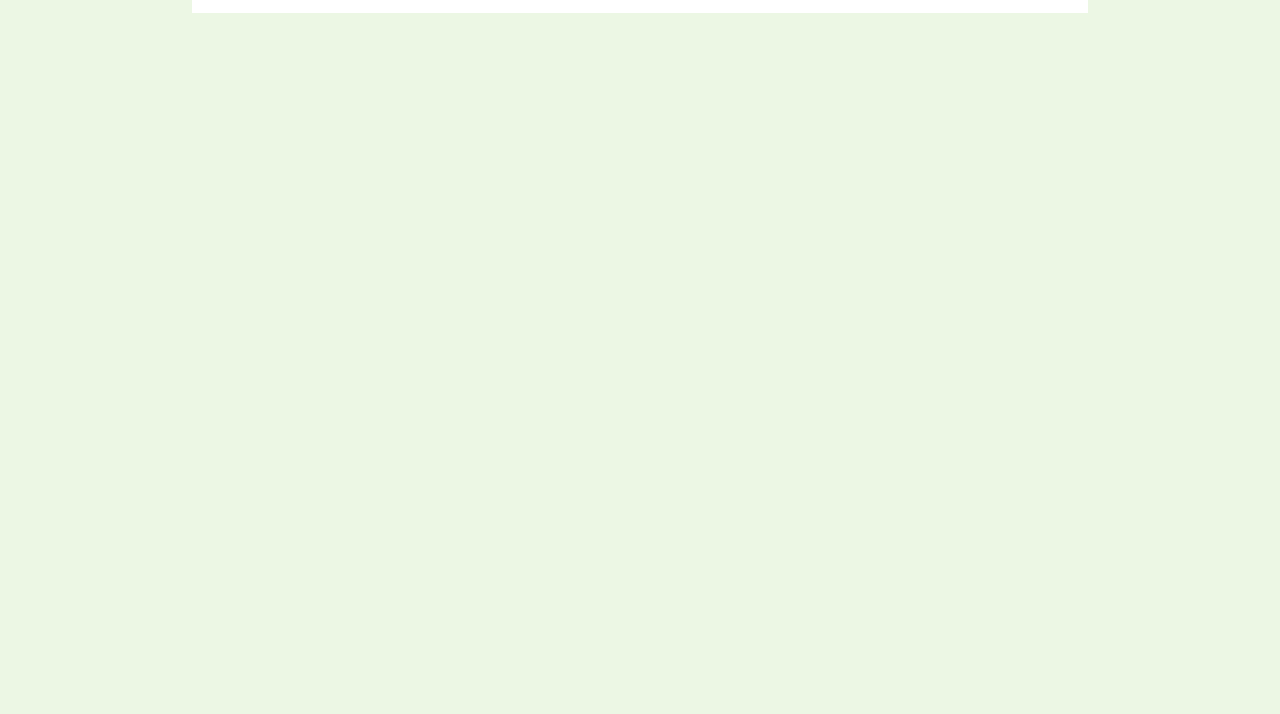
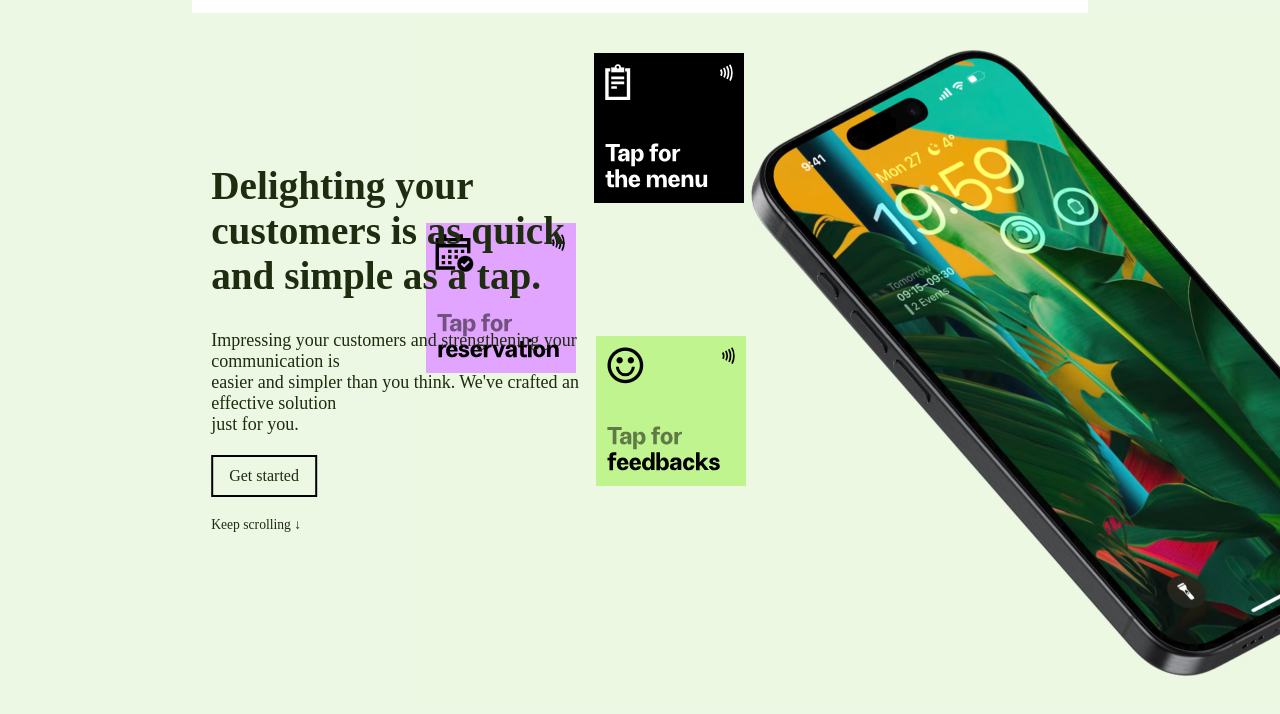
Before and after one commit to Blvck-Heart/tapdaa, a plain HTML site: page index.html in a window 1280 px wide. Shown: the part 94-808 px from the top of the page. Drawn offline with Linux system fonts and the light colour scheme.

Commit message:
feat: added and designed the hero section

```diff
--- a/index.html
+++ b/index.html
@@ -24,17 +24,40 @@
         </div>
 
         <div class="cta">
-            <a href="#">Book a demo</a>
+          <a href="#">Book a demo</a>
         </div>
       </div>
     </nav>
 
     <section class="hero">
-        <div class="hero-con">
-            <div class="ls">
+      <div class="hero-con">
+        <div class="ls">
+          <p class="big">
+            Delighting your <br />
+            customers is as quick <br />
+            and simple as a tap.
+          </p>
+          <p>
+            Impressing your customers and strengthening your communication is
+            <br />
+            easier and simpler than you think. We've crafted an effective
+            solution <br />
+            just for you.
+          </p>
 
-            </div>
+          <div class="start">
+            <a href="#pricing">Get started</a>
+          </div>
+
+          <p class="sm">Keep scrolling &darr;</p>
         </div>
+
+        <div class="rs">
+          <img src="./assets/hero.png" alt="hero" />
+        </div>
+      </div>
     </section>
+
+
   </body>
 </html>
--- a/style.css
+++ b/style.css
@@ -10,6 +10,11 @@ body {
   background-color: #ecf7e4;
 }
 
+:root {
+    --default-black: #1e2c0f;
+}
+
+/* NAVIGATION STYLE START */
 nav .nav-container {
   width: 70%;
   margin: 2rem auto 0;
@@ -46,5 +51,52 @@ nav .nav-container {
 .nav-container .cta a {
   color: #fafef7;
   background-color: #1e2c0f;
-  padding: .6rem 1rem .7rem;
+  padding: 0.6rem 1rem 0.7rem;
 }
+/* NAVIGATION STYLE END */
+
+/* HERO STYLE START */
+section.hero {
+  /* width: 90%; */
+  margin: auto;
+  color: var(--default-black);
+}
+
+section.hero .hero-con {
+  display: flex;
+  align-items: center;
+  justify-content: space-between;
+  /* gap: 3rem; */
+}
+
+.hero-con .ls {
+  width: 30%;
+  transform: translateX(55%);
+}
+
+.hero-con .ls p.big {
+  font-size: 2.45rem;
+  margin-bottom: 2rem;
+  font-weight: 600;
+}
+
+.hero-con .ls p {
+  font-size: 1.125rem;
+  margin-bottom: 2rem;
+}
+
+.hero-con .ls .start {
+  margin-bottom: 2rem;
+}
+
+.hero-con .ls .start a {
+  color: var(--default-black);
+  border: 2px solid black;
+  padding: 0.6rem 1rem 0.7rem;
+}
+
+.hero-con .ls p.sm {
+    font-size: .85rem;
+}
+
+/* HERO STYLE END */
```
Also changed, not shown: assets/hero.png (added).
